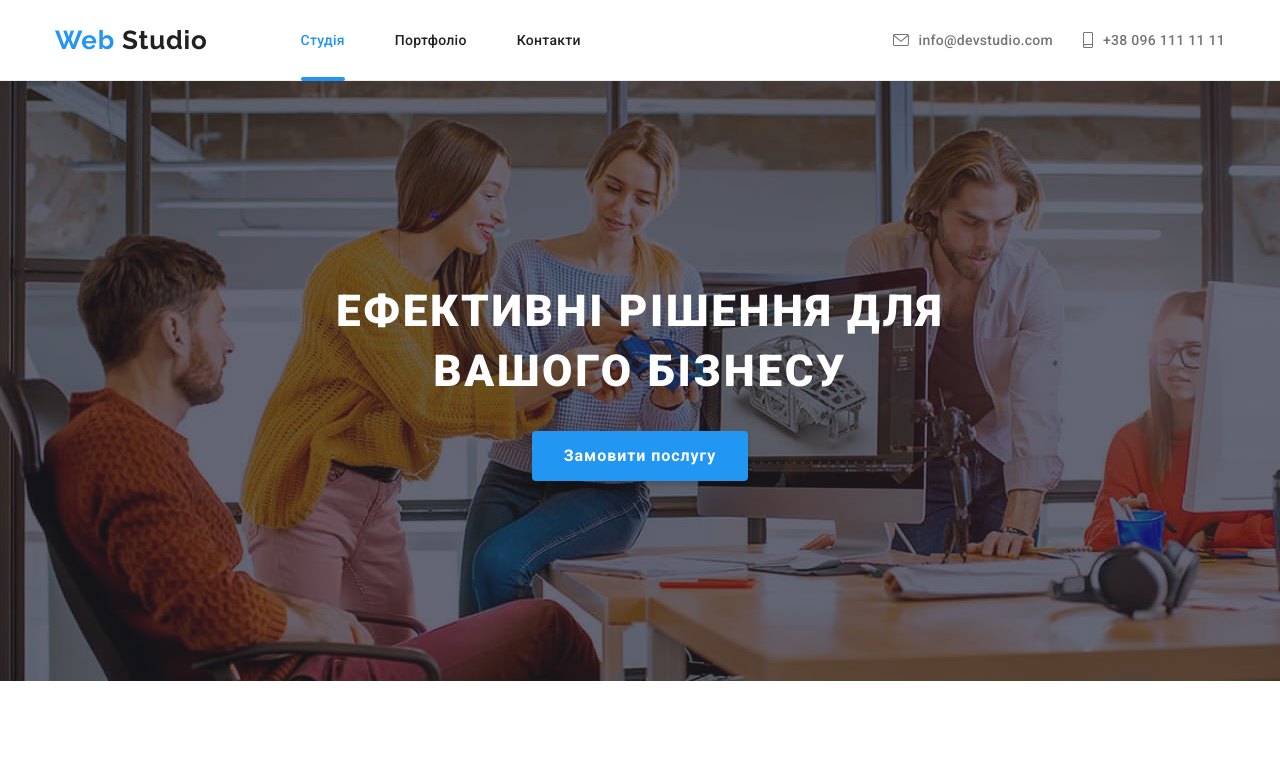
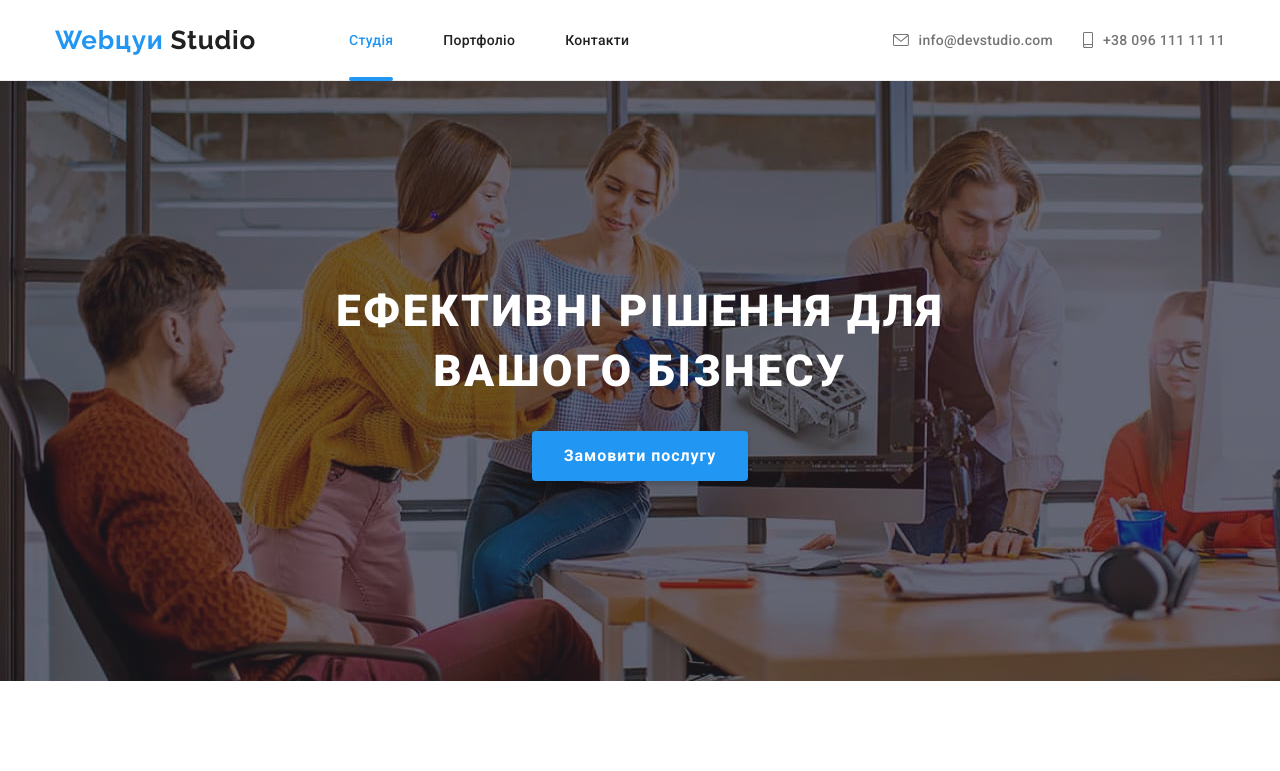
Before and after one commit to AndreyAndreevich/goit-markup-hw-08, a plain HTML site: page index.html in a window 1280 px wide. Shown: the top 771 px of the page. Drawn offline with Linux system fonts and the light colour scheme.

Commit message:
Update index.html

```diff
--- a/index.html
+++ b/index.html
@@ -24,7 +24,7 @@
 		<header class="header">
 			<div class="container header__container">
 				<a class="logo" href="">
-					Web
+					Webцуи
 					<span class="logo__dark">Studio</span>
 				</a>
 
```
